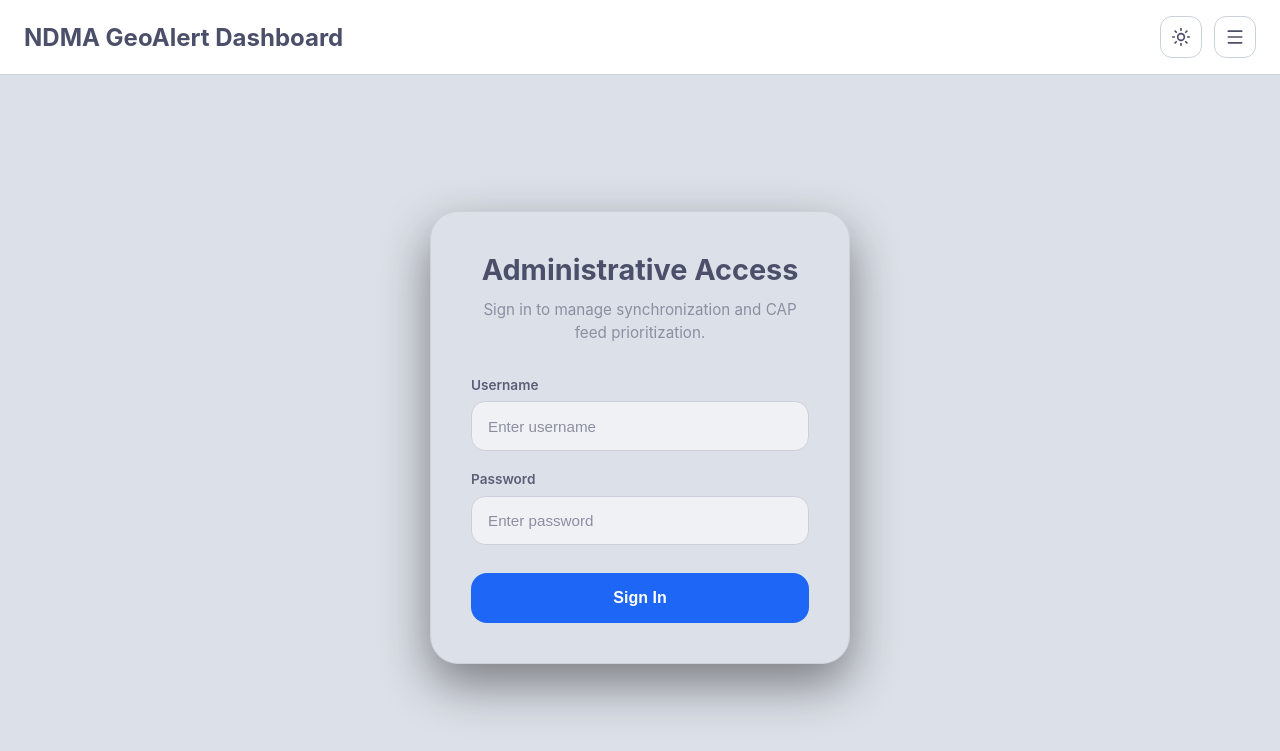
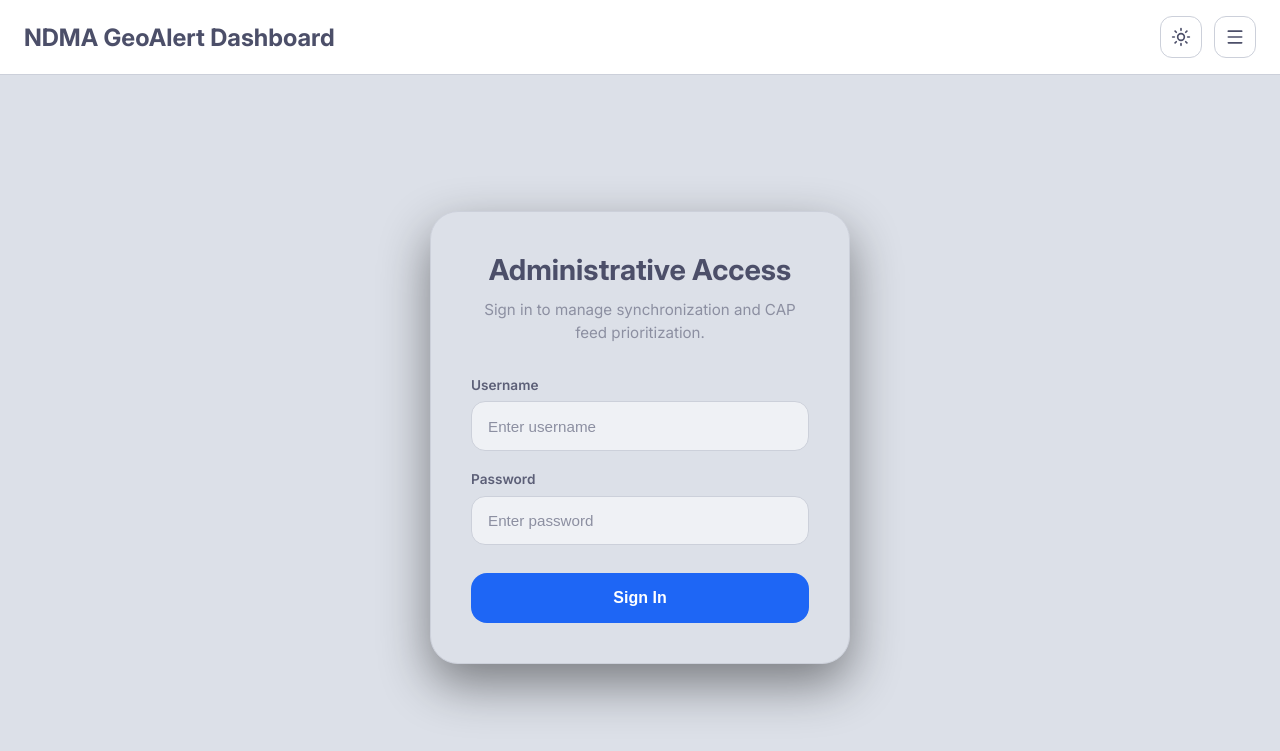
Before and after one commit to FelicityIris/NDMA-GeoAlert-Dashboard, a Flask app: page /admin/login in a window 1280 px wide. Shown: the top 751 px of the page. Run offline with Flask 3, Linux system fonts and the light colour scheme; parts of the project's set-up code (start-up, migrations or seed data) failed here and were passed over; some web fonts are replaced.

Commit message:
fix: correct local font-face configuration

```diff
--- a/app/static/css/main.css
+++ b/app/static/css/main.css
@@ -7,14 +7,15 @@
 @import url("modal.css");
 @import url("projects.css");
 @import url("responsive.css");
+@import url("search.css");
 @import url("tabs.css");
 
 @font-face {
     font-family: "Inter";
 
     src:
-        url("/static/fonts/inter-variable.woff2")
-        format("woff2");
+        url("/static/fonts/Inter-Variable.ttf")
+        format("truetype");
 
     font-weight: 100 900;
     font-style: normal;
```
Also changed, not shown: app/static/fonts/Inter-Italic-Variable.ttf (renamed from app/static/fonts/Inter-Italic-VariableFont_opsz,wght.ttf), app/static/fonts/Inter-Variable.ttf (renamed from app/static/fonts/Inter-VariableFont_opsz,wght.ttf).
